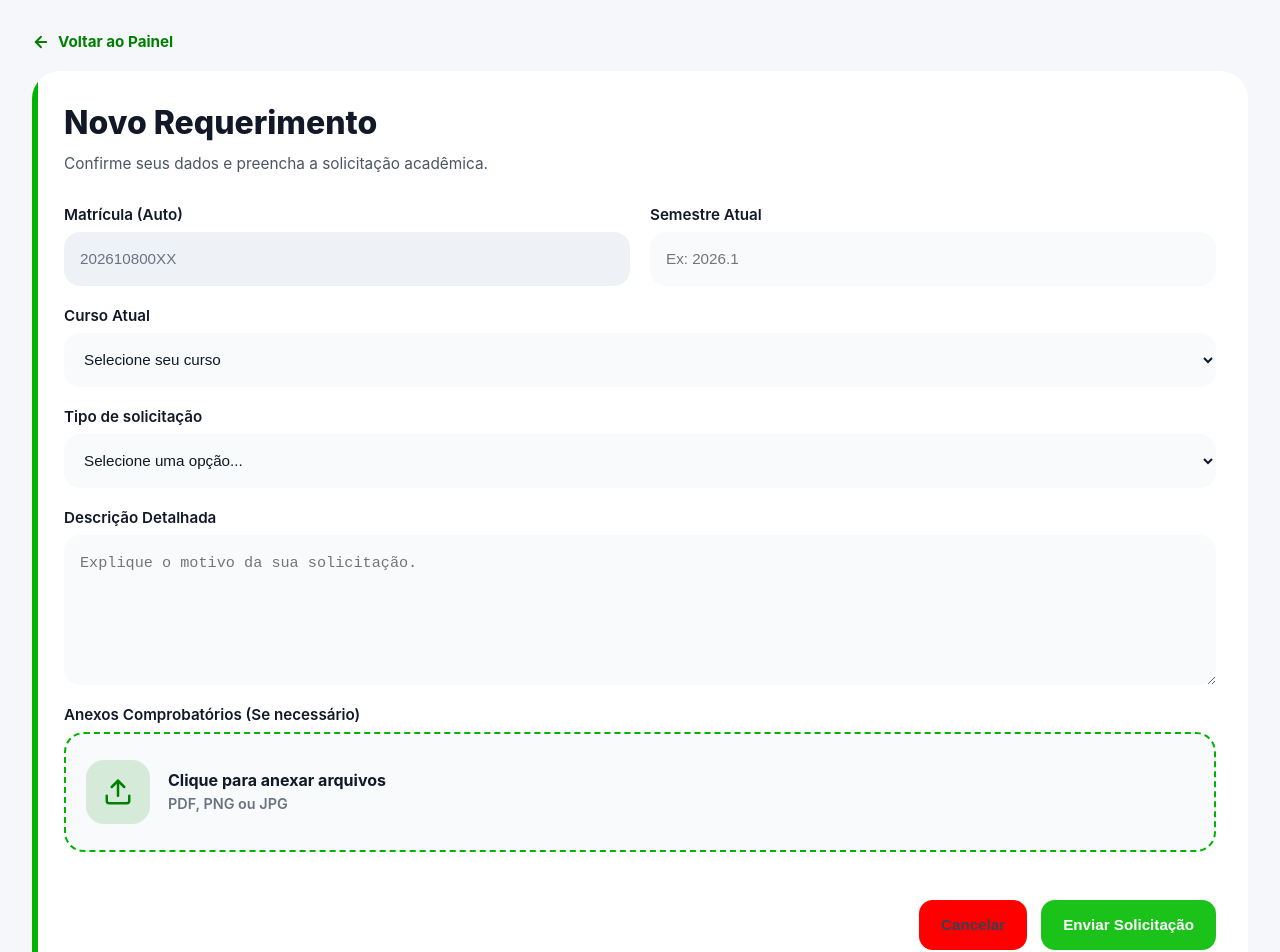
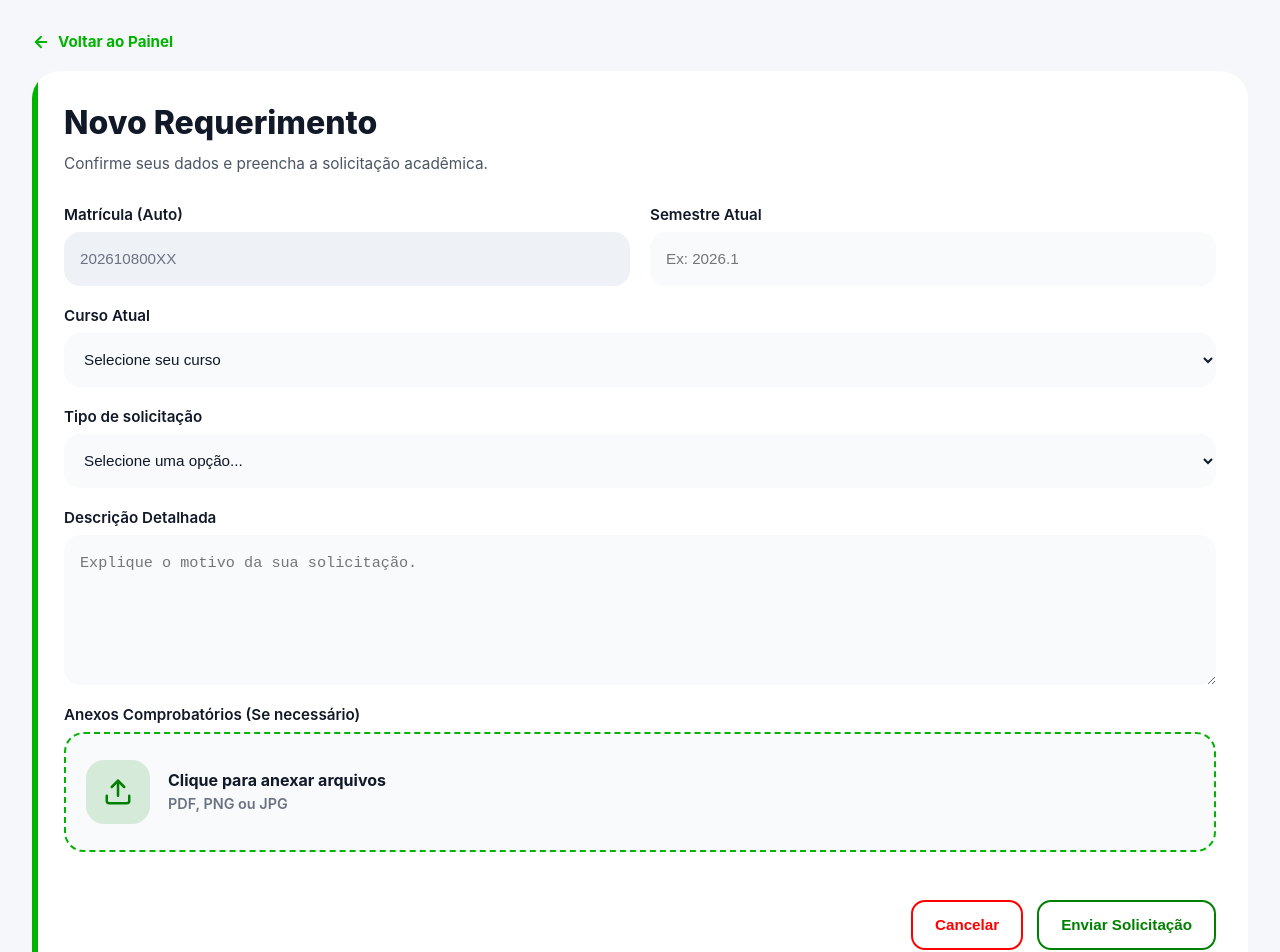
Before and after one commit to PedroRamon77/Front-Sisreq, a React (Vite) app: page /novorequerimento in a window 1280 px wide. Shown: the top 952 px of the page. Built offline with nearby package versions, Linux system fonts and the light colour scheme.

Commit message:
novo requerimento 2.0  mod

```diff
--- a/src/components/novorequerimento/NovoRequerimento.css
+++ b/src/components/novorequerimento/NovoRequerimento.css
@@ -39,7 +39,7 @@
 
   text-decoration: none;
 
-  color: #008000;
+  color: #00b300;
   font-weight: 700;
   font-size: 0.95rem;
 
@@ -47,8 +47,7 @@
 }
 
 .back-link a:hover {
-  color: #00b300;
-  transform: translateX(-2px);
+  color: #008000;
 }
 
 /* =========================
@@ -278,23 +277,29 @@
 /* CANCELAR */
 
 .btn-cancelar {
-  background: #ff0000;
-  color: #374151;
+  background: #ffffff;
+  color: #ff0000;
+
+  border: 2px solid #ff0000;
 }
 
 .btn-cancelar:hover {
-  background: #e5e7eb;
+  background: #ff0000;
+  color: #ffffff;
 }
 
 /* ENVIAR */
 
 .btn-enviar {
-  background: #1ac21a;
-  color: #ffffff;
+  background: rgb(255, 255, 255);
+  color: #008000;
+
+  border: 2px solid #008000
 }
 
 .btn-enviar:hover {
   background: #008000;
+  color: #ffffff;
 }
 
 /* =========================
```
